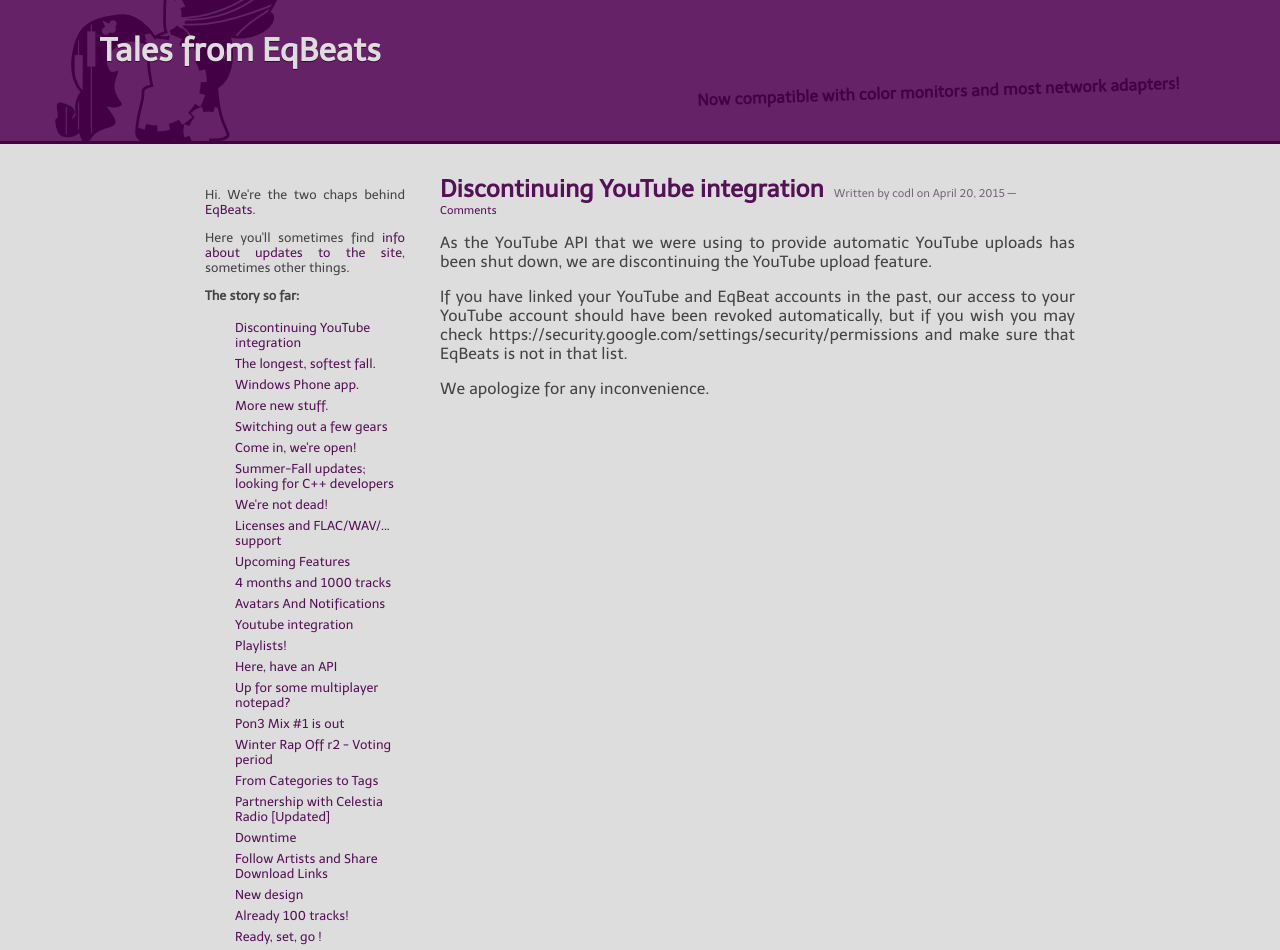
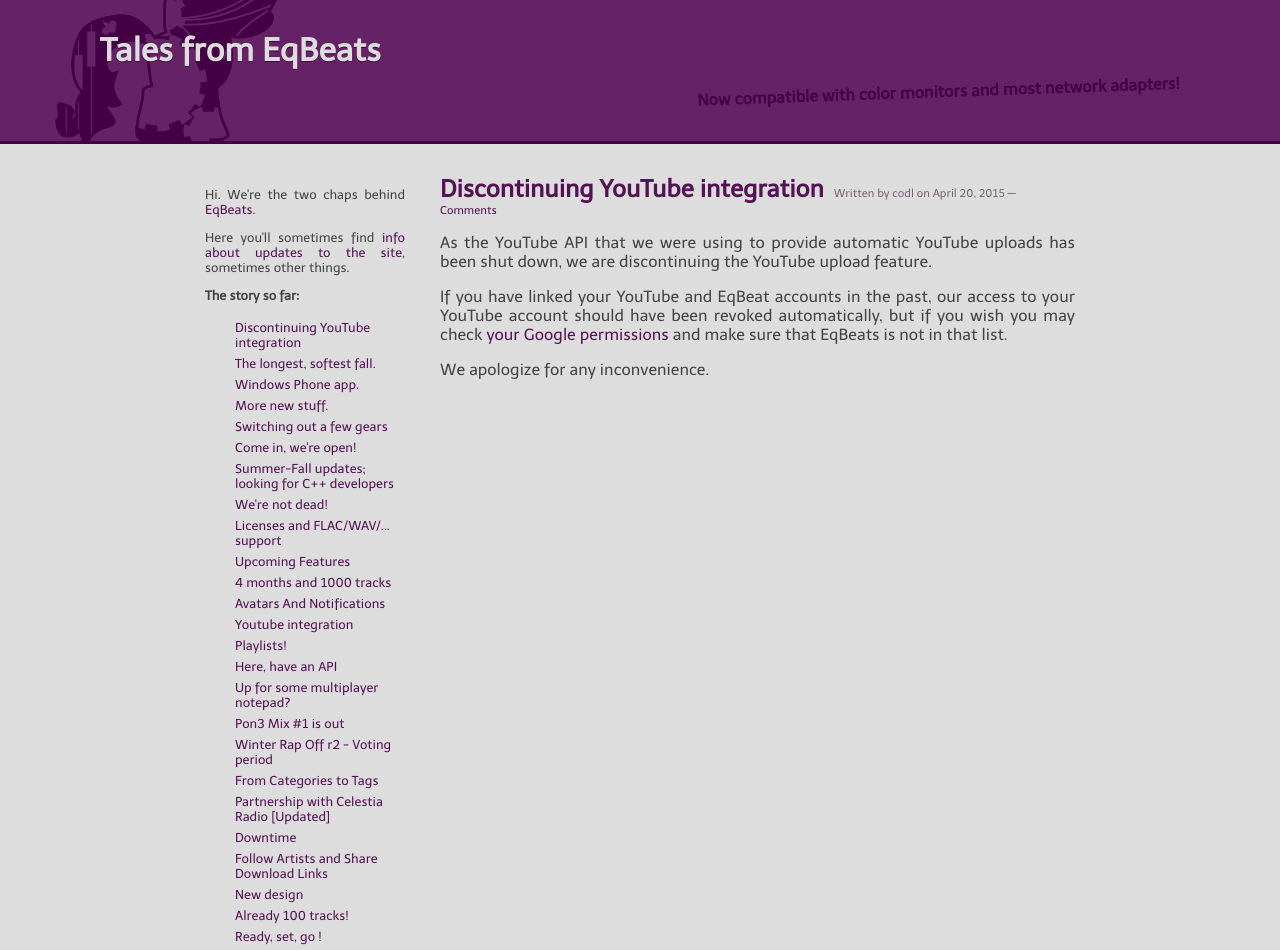
Before and after one commit to eqbeats/blog.eqbeats.org, a Jekyll site: the page built from _posts/2015-04-20-discontinuing-youtube-integration.md, in a window 1280 px wide. Built offline with Jekyll 4.4.1, drawn with Linux system fonts in a browser that asks for light colours; comment, search, counter and statistics services are not loaded.

Commit message:
this markdown is WEAK

```diff
--- a/_posts/2015-04-20-discontinuing-youtube-integration.md
+++ b/_posts/2015-04-20-discontinuing-youtube-integration.md
@@ -7,6 +7,6 @@
 
 As the YouTube API that we were using to provide automatic YouTube uploads has been shut down, we are discontinuing the YouTube upload feature.
 
-If you have linked your YouTube and EqBeat accounts in the past, our access to your YouTube account should have been revoked automatically, but if you wish you may check https://security.google.com/settings/security/permissions and make sure that EqBeats is not in that list.
+If you have linked your YouTube and EqBeat accounts in the past, our access to your YouTube account should have been revoked automatically, but if you wish you may check [your Google permissions](https://security.google.com/settings/security/permissions) and make sure that EqBeats is not in that list.
 
 We apologize for any inconvenience.
```
